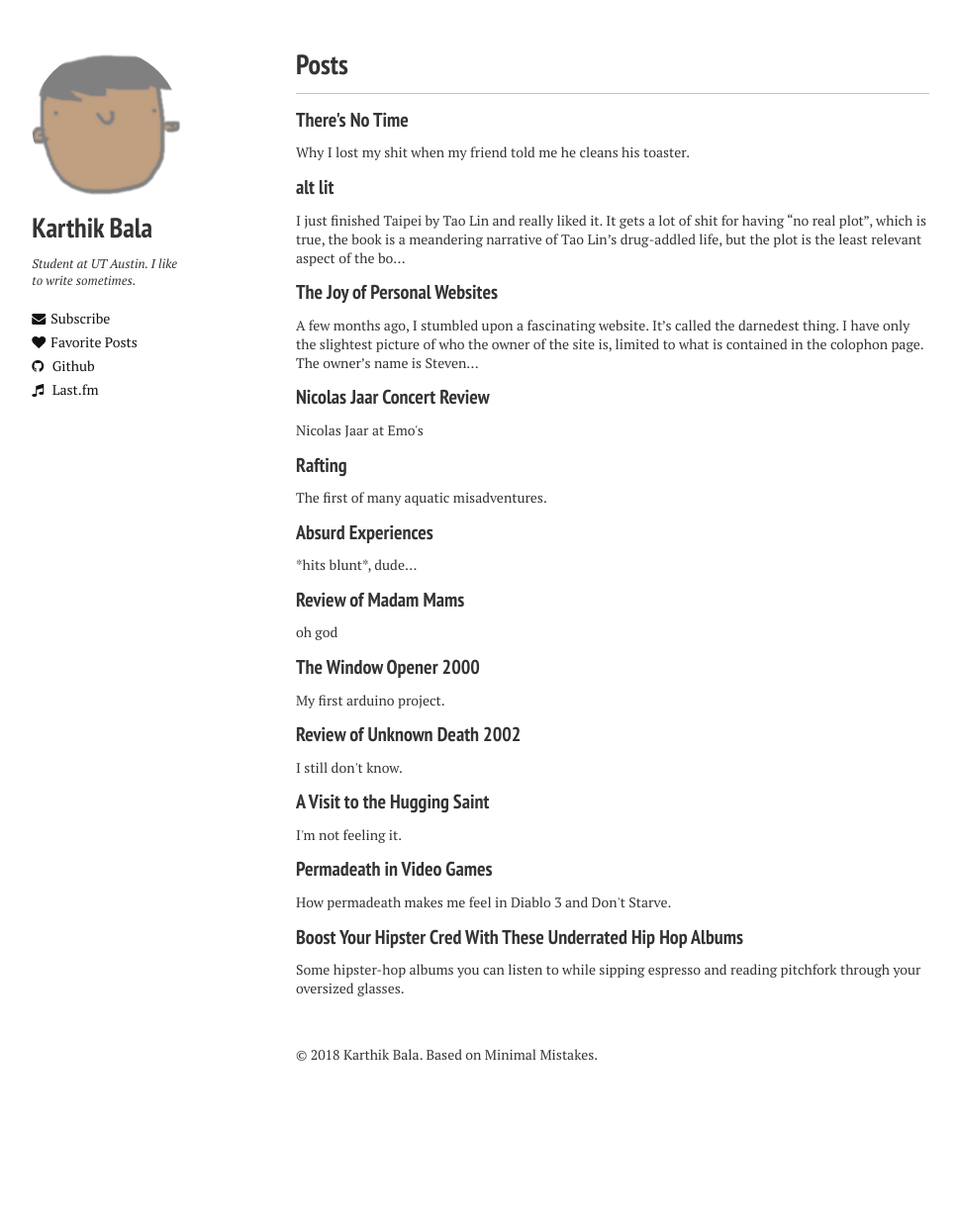
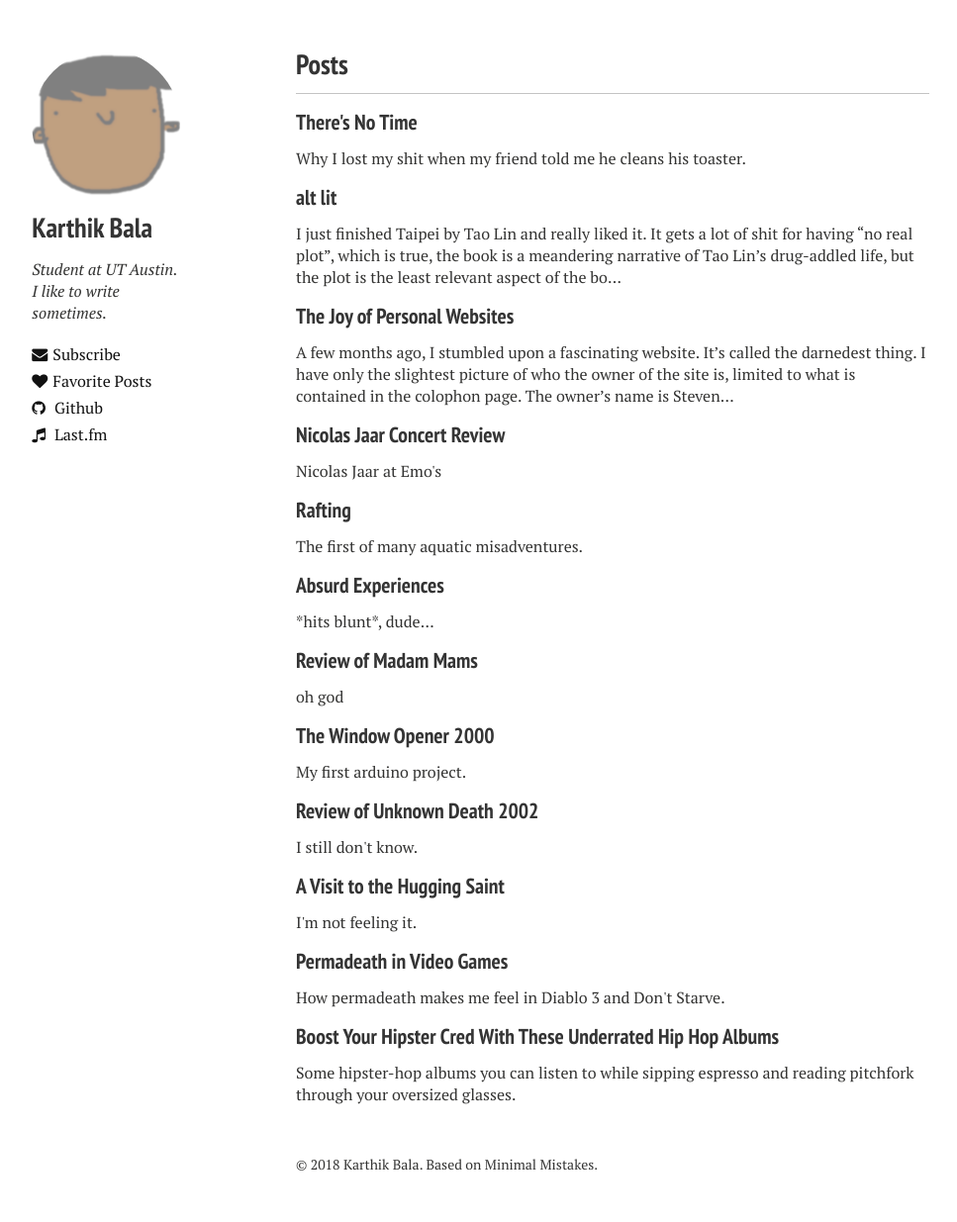
Before and after one commit to heems/heems.github.com, a Jekyll site: the page built from index.md, in a window 1280 px wide. Shown: the whole page at 99% size, without its empty margins (21-988 px from the left). Built offline with Jekyll 4.4.1, drawn with Linux system fonts in a browser that asks for light colours; nearby versions of some CDN libraries; before the commit the page ends 1124 px from its top, so only the background shows below that.

Commit message:
made fonts bigger

```diff
--- a/assets/css/styles.css
+++ b/assets/css/styles.css
@@ -3,8 +3,12 @@
 }
 
 .article-wrap {
-  line-height: 1.75;
-  font-size: 18px;
+  line-height: 1.5;
+  font-size: 1.35rem;
+}
+
+html {
+	font-size: 16px;
 }
 
 .article-wrap img{
@@ -12,6 +16,17 @@
   margin: 0 auto;
 }
 
+#index article p{
+	font-size: 1rem;
+}
+
+#index article h2{
+	font-size: 1.35rem;
+}
+
+.article-author-side p, .article-author-bottom p, .author-social {
+	font-size: 1rem;
+}
 #main{
 	margin-top: 0px;
 }
```
